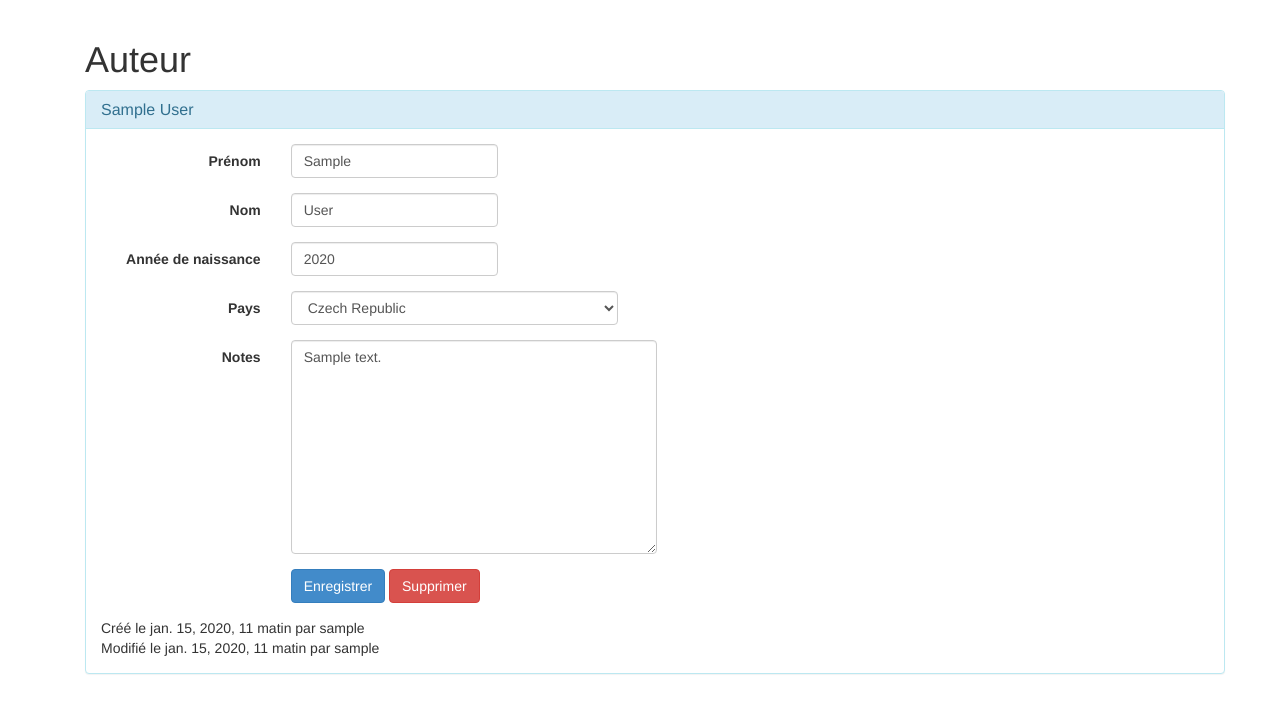
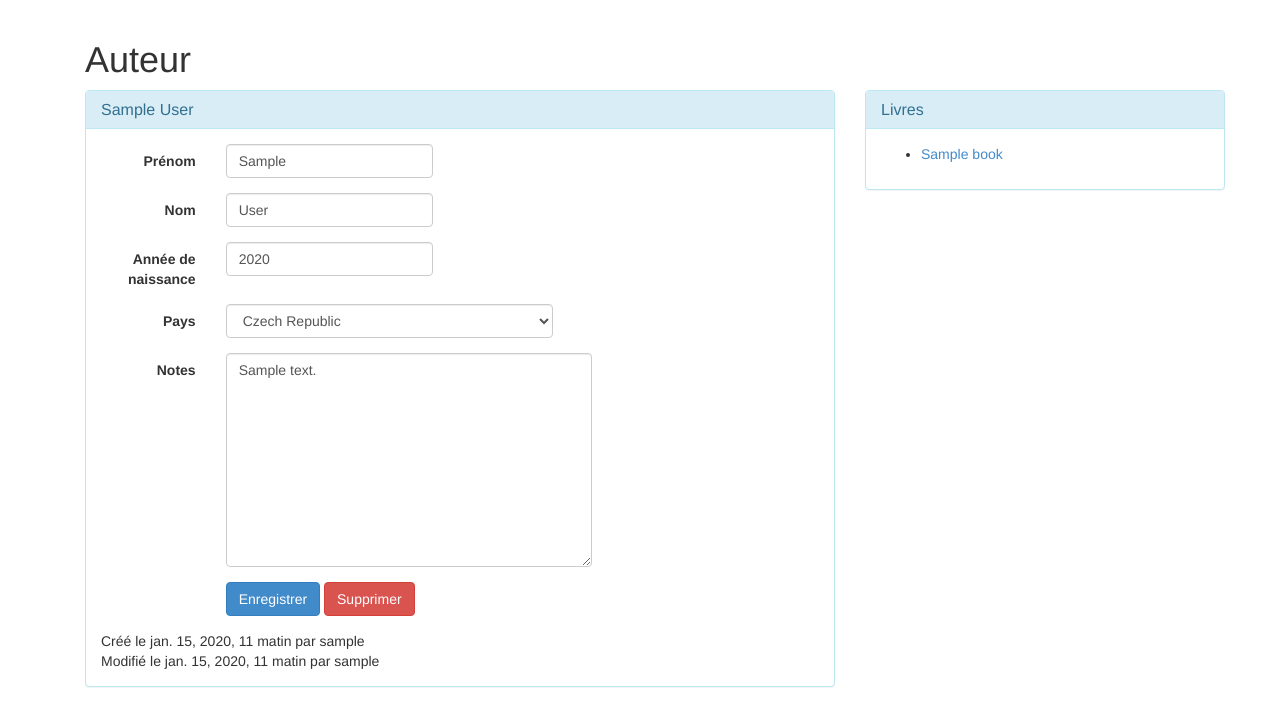
Before and after one commit to Ircam-WAM/Alessandria, a Django app: page /alexandrie/author/1/ in a window 1280 px wide. Shown: the part 52-778 px from the top of the page. Run offline with Django 3.2, Linux system fonts and the light colour scheme; tables that the repository leaves empty hold one stand-in row (values such as "Sample post"); parts of the project's set-up code (start-up, migrations or seed data) failed here and were passed over; some libraries are stand-ins or nearby versions.

Commit message:
Print books of the author

```diff
--- a/alexandrie/models.py
+++ b/alexandrie/models.py
@@ -157,6 +157,9 @@ class Author(ModelEntity):
             return ""
         return ' '.join([self.first_name, self.last_name])
 
+    def get_books(self):
+        return self.book_set.all()
+
     def get_absolute_url(self):
         return reverse('alexandrie:author_update', kwargs={'pk': self.pk})
 
--- a/alexandrie/templates/alexandrie/author_detail.html
+++ b/alexandrie/templates/alexandrie/author_detail.html
@@ -7,7 +7,7 @@
 {% block content %}
 
 <div class="row">
-    <div class="col-sm-12">
+    <div class="col-sm-8">
         {% include 'alexandrie/_inc_form_edit_header.html' %}
         <div class="panel panel-info">
             <div class="panel-heading">
@@ -21,6 +21,26 @@
                 {% include 'alexandrie/_inc_form_edit_footer.html' %}
             </div>
         </div>
-    </div><!-- /.col-sm-12 -->
+    </div>
+    <div class="col-sm-4">
+    {% if object.id > 0 %}
+        <div class="panel panel-info">
+            <div class="panel-heading">
+                <h3 class="panel-title">Livres</h3>
+            </div>
+            <div class="panel-body">
+                <ul>
+                {% for book in object.get_books %}
+                    <li>
+                        <a href="{% url 'alexandrie:book_update' book.id %}">
+                            {{ book }}
+                        </a>
+                    </li>
+                {% endfor %}
+                </ul>
+            </div>
+        </div>
+    {% endif %}
+    </div>
 </div>
 {% endblock %}
```
